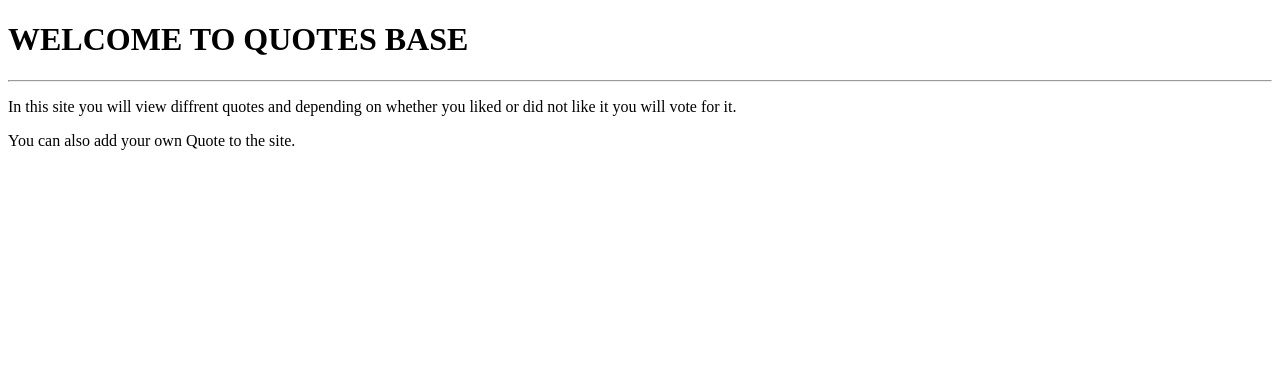
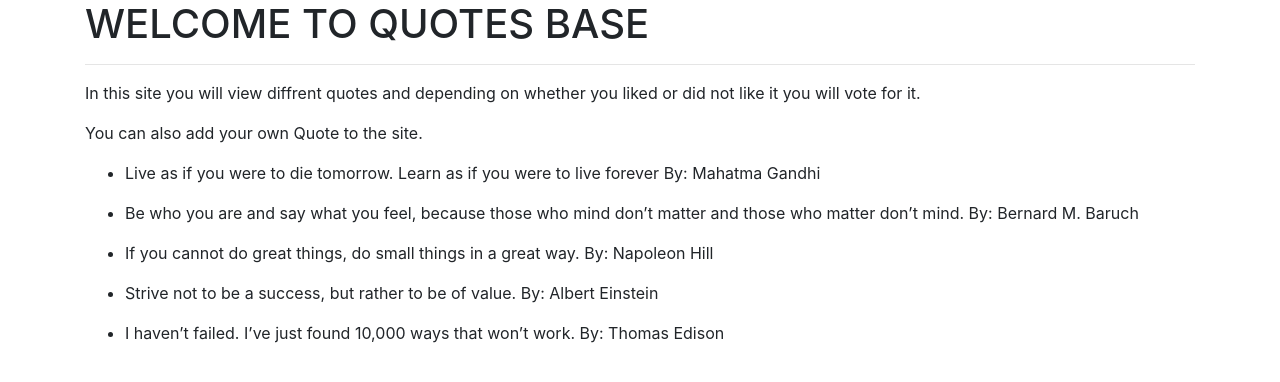
Before and after one commit to Nyota254/quotes-app, an Angular app: page / in a window 1280 px wide. Shown: the top 382 px of the page. Built offline with nearby package versions, Linux system fonts and the light colour scheme.

Commit message:
initialise the quotes object and create an array of objects and also modify the html file to show the quotes also add bootsrap

```diff
--- a/src/app/quotes.ts
+++ b/src/app/quotes.ts
@@ -1,6 +1,6 @@
 export class Quotes {
      showDetails: boolean;
-     constructor(public name:string , public quote:string, public author:string, public votes:number, public dateEnterd:Date){
+     constructor(public name:string , public quotes:string, public author:string, public votes:number, public dateEnterd:Date){
         this.showDetails = false;
      }
 }
--- a/src/app/quotes/quotes.component.html
+++ b/src/app/quotes/quotes.component.html
@@ -1,11 +1,9 @@
-<div>
+<div class="container">
     <h1>WELCOME TO QUOTES BASE</h1>
     <hr>
     <p>In this site you will view diffrent quotes and depending on whether you liked or did not like it you will vote for it.</p>
     <p>You can also add your own Quote to the site.</p>
-    <ul *ngFor="let quote of quotes">
-        <li>
-            {{quote.quote}}
-        </li>
+    <ul *ngFor='let quote of quotes;let i = index'>
+        <li>{{quote.quotes}} By: {{quote.author}}</li>
     </ul>
 </div>
--- a/src/app/quotes/quotes.component.ts
+++ b/src/app/quotes/quotes.component.ts
@@ -1,4 +1,5 @@
 import { Component, OnInit } from '@angular/core';
+import { Quotes } from '../quotes'
 
 @Component({
   selector: 'app-quotes',
@@ -7,6 +8,14 @@ import { Component, OnInit } from '@angular/core';
 })
 export class QuotesComponent implements OnInit {
 
+  quotes : Quotes[] = [
+    new Quotes('Pulisic','Live as if you were to die tomorrow. Learn as if you were to live forever' , 'Mahatma Gandhi' , 0 , new Date(2019,2,1)),
+    new Quotes('Pedro','Be who you are and say what you feel, because those who mind don’t matter and those who matter don’t mind.' , 'Bernard M. Baruch' , 0 , new Date(2019,3,1)),
+    new Quotes('Kante','If you cannot do great things, do small things in a great way.' , 'Napoleon Hill' , 0 , new Date(2019,4,1)),
+    new Quotes('Giroud','Strive not to be a success, but rather to be of value.' , 'Albert Einstein' , 0 , new Date(2019,5,1)),
+    new Quotes('Frank Lampard','I haven’t failed. I’ve just found 10,000 ways that won’t work.' , 'Thomas Edison' , 0 , new Date(2019,6,1))
+  ]
+
   constructor() { }
 
   ngOnInit() {
--- a/src/index.html
+++ b/src/index.html
@@ -1,14 +1,28 @@
 <!doctype html>
 <html lang="en">
+
 <head>
   <meta charset="utf-8">
+  <link rel="stylesheet" href="https://maxcdn.bootstrapcdn.com/bootstrap/4.0.0/css/bootstrap.min.css"
+    integrity="sha384-Gn5384xqQ1aoWXA+058RXPxPg6fy4IWvTNh0E263XmFcJlSAwiGgFAW/dAiS6JXm" crossorigin="anonymous">
+  <script src="https://code.jquery.com/jquery-3.2.1.slim.min.js"
+    integrity="sha384-KJ3o2DKtIkvYIK3UENzmM7KCkRr/rE9/Qpg6aAZGJwFDMVNA/GpGFF93hXpG5KkN" crossorigin="anonymous">
+  </script>
+  <script src="https://cdnjs.cloudflare.com/ajax/libs/popper.js/1.12.9/umd/popper.min.js"
+    integrity="sha384-ApNbgh9B+Y1QKtv3Rn7W3mgPxhU9K/ScQsAP7hUibX39j7fakFPskvXusvfa0b4Q" crossorigin="anonymous">
+  </script>
+  <script src="https://maxcdn.bootstrapcdn.com/bootstrap/4.0.0/js/bootstrap.min.js"
+    integrity="sha384-JZR6Spejh4U02d8jOt6vLEHfe/JQGiRRSQQxSfFWpi1MquVdAyjUar5+76PVCmYl" crossorigin="anonymous">
+  </script>
   <title>Quotes</title>
   <base href="/">
 
   <meta name="viewport" content="width=device-width, initial-scale=1">
   <link rel="icon" type="image/x-icon" href="favicon.ico">
 </head>
+
 <body>
   <app-root></app-root>
 </body>
+
 </html>
```
